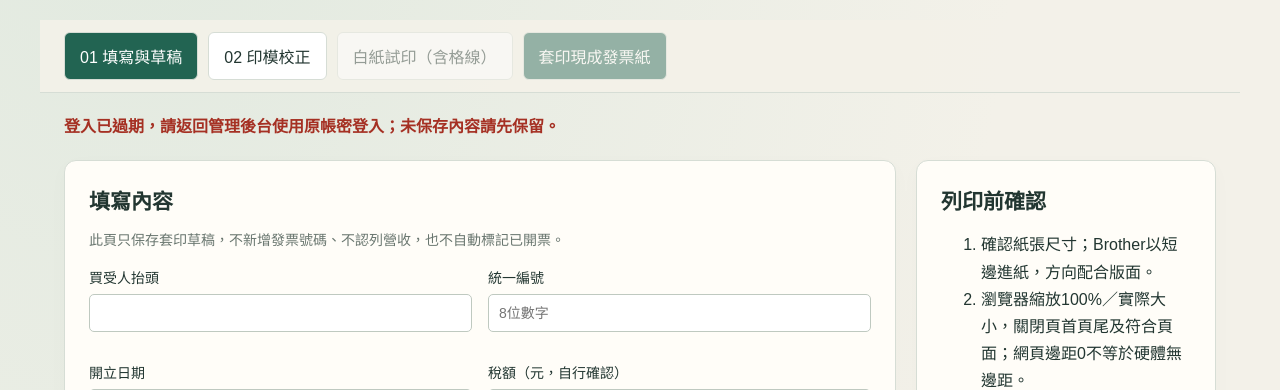
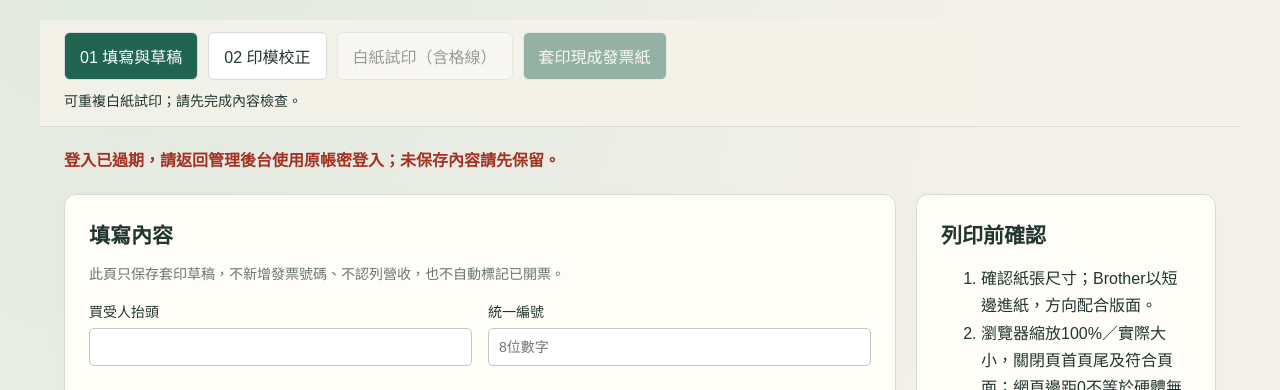
Before and after one commit to lin61751226-netizen/santong-erp, a FastAPI app: template backend/app/templates/invoice_overprint.html in a window 1280 px wide. Shown: the part 216-606 px from the top of the page. Run offline with FastAPI, Linux system fonts and the light colour scheme; the template is opened without the code that fills it, so the values that code supplies are empty; some libraries are stand-ins or nearby versions.

Commit message:
fix: allow repeat white-paper calibration with visible warnings

```diff
--- a/backend/app/static/invoice_overprint.css
+++ b/backend/app/static/invoice_overprint.css
@@ -6,6 +6,7 @@ header span { display:block; margin-top:20px; color:var(--muted); font-size:13px
 h1 { font-family:PMingLiU,serif; font-size:36px; margin:12px 0; } h2 { font-size:21px; margin:0 0 14px; }
 a { color:var(--accent); } p,li { line-height:1.7; } .muted { color:var(--muted); font-size:14px; }
 .toolbar,.actions { display:flex; flex-wrap:wrap; gap:10px; align-items:center; } .toolbar { position:sticky; top:0; z-index:3; background:#f3f1e9f5; padding:12px 24px; border-bottom:1px solid var(--line); }
+#printHint { flex-basis:100%; margin:0; font-size:14px; }
 button { font:inherit; padding:11px 15px; border:1px solid var(--line); border-radius:6px; background:white; color:var(--ink); cursor:pointer; }
 button[aria-pressed="true"],#saveDraft,#saveLayout,#overprint { background:var(--accent); color:white; }
 button:disabled { opacity:.45; cursor:not-allowed; } button:focus-visible,input:focus-visible,select:focus-visible { outline:3px solid #ab8e3d; outline-offset:2px; }
--- a/backend/app/static/invoice_overprint.js
+++ b/backend/app/static/invoice_overprint.js
@@ -39,11 +39,18 @@ export function backupMessage(result) {
   return result?.status === 'saved' ? '雲端資料庫備份成功。' : '雲端備份尚未成功，請勿重新部署；請按「重試雲端備份」。';
 }
 
+export function printAllowed(test, validInput, ready, aligned) {
+  return Boolean(validInput && (test || (ready && aligned)));
+}
+
 if (typeof document !== 'undefined') {
   const $ = id=>document.getElementById(id);
-  const state = {layout:null, layoutRevision:0, draftKey:null, draftRevision:0, ready:false, sequence:0, draftDirty:false, layoutDirty:false, draftOffset:0};
+  const state = {layout:null, layoutRevision:0, draftKey:null, draftRevision:0, ready:false, validInput:false, printing:false, sequence:0, draftDirty:false, layoutDirty:false, draftOffset:0};
   let timer;
   function message(text, error=false) { $('status').textContent=text; $('status').classList.toggle('error',error); }
+  function validationMessage(text, error=false) {
+    for(const id of ['validation','printHint']) { $(id).textContent=text;$(id).classList.toggle('error',error); }
+  }
   async function api(path, options={}) {
     const response = await fetch('/api/invoice-print/'+path,{...options,credentials:'same-origin',headers:{'Content-Type':'application/json',...options.headers}});
     if (response.status===401) throw new Error('登入已過期，請返回管理後台使用原帳密登入；未保存內容請先保留。');
@@ -63,8 +70,8 @@ if (typeof document !== 'undefined') {
     return content;
   }
   function invalidate() {
-    state.sequence++; state.ready=false; $('aligned').checked=false; $('overprint').disabled=true; $('testPrint').disabled=true;
-    $('validation').textContent='重新檢查中…';
+    state.sequence++; state.ready=false; state.validInput=false; $('aligned').checked=false; $('overprint').disabled=true; $('testPrint').disabled=true;
+    validationMessage('重新檢查中…');
     document.body.classList.remove('print-armed','test-print');
   }
   function schedule() { invalidate(); clearTimeout(timer); timer=setTimeout(()=>refresh(),220); }
@@ -102,9 +109,9 @@ if (typeof document !== 'undefined') {
   }
   async function refresh() {
     if (!state.layout) return false;
-    const sequence=++state.sequence; state.ready=false; $('overprint').disabled=true;$('testPrint').disabled=true;
+    const sequence=++state.sequence; state.ready=false; state.validInput=false; $('overprint').disabled=true;$('testPrint').disabled=true;
     if (!$('draftForm').checkValidity() || !$('layoutForm').checkValidity()) {
-      $('validation').textContent='請完成必填內容；數量、日期及校正值必須在範圍內。'; $('printFields').replaceChildren();return false;
+      validationMessage('請完成必填內容；數量、日期及校正值必須在範圍內。',true); $('printFields').replaceChildren();return false;
     }
     const draft=readDraft(), layout=readLayout();
     try {
@@ -140,12 +147,11 @@ if (typeof document !== 'undefined') {
           invalid.push(LABELS[a.key],LABELS[b.key]);a.element.classList.add('bad');b.element.classList.add('bad');
         }
       }
-      state.ready=invalid.length===0;
-      $('validation').textContent=state.ready?'欄位位於紙張內；仍需白紙試印比對實際格位。':`超出範圍或欄位重疊：${[...new Set(invalid)].join('、')}。請調整座標、寬度、字體或內容。`;
-      $('validation').classList.toggle('error',!state.ready);
-      $('testPrint').disabled=!state.ready; $('overprint').disabled=!(state.ready&&$('aligned').checked);
+      state.validInput=true;state.ready=invalid.length===0;
+      validationMessage(state.ready?'可重複白紙試印；關閉或取消預覽後可再次試印。':`超出範圍或欄位重疊：${[...new Set(invalid)].join('、')}。可用白紙試印校正（可能截字），正式套印已停用。`,!state.ready);
+      $('testPrint').disabled=!printAllowed(true,state.validInput,state.ready,false); $('overprint').disabled=!printAllowed(false,state.validInput,state.ready,$('aligned').checked);
       return state.ready;
-    } catch(error) { if(sequence===state.sequence){$('validation').textContent=error.message;message(error.message,true);} return false; }
+    } catch(error) { if(sequence===state.sequence){validationMessage(error.message,true);message(error.message,true);} return false; }
   }
   function mayDiscard() {
     if(state.savingDraft){message('草稿正在保存，請等保存結果後再切換。');return false;}
@@ -214,14 +220,27 @@ if (typeof document !== 'undefined') {
     if(JSON.stringify(readDraft())!==fingerprint)throw new Error('內容已變更，請重新試算。');
     $('tax').value=Math.floor((result.subtotal*5+50)/100);state.draftDirty=true;schedule();
   });
+  const printMedia=window.matchMedia('print');
+  function restorePrint() {
+    if(printMedia.matches||!document.body.classList.contains('print-armed'))return;
+    document.body.classList.remove('print-armed','test-print');
+    clearTimeout(timer);refresh();
+  }
   async function print(test) {
-    if(!test&&!$('aligned').checked)return;
-    if(!await refresh()||(!test&&!$('aligned').checked))return;
-    if(!test&&(!readDraft().buyer||!readDraft().tax_id)){message('正式套印前請填寫買受人與8位統編。',true);return;}
-    document.body.classList.toggle('test-print',test);document.body.classList.add('print-armed');window.print();
+    if(state.printing||(!test&&!$('aligned').checked))return;
+    state.printing=true;clearTimeout(timer);
+    try {
+      const ready=await refresh();
+      if(!printAllowed(test,state.validInput,ready,$('aligned').checked))return;
+      if(!test&&(!readDraft().buyer||!readDraft().tax_id)){message('正式套印前請填寫買受人與8位統編。',true);return;}
+      document.body.classList.toggle('test-print',test);document.body.classList.add('print-armed');window.print();
+    } catch(error) { message(`無法開啟列印預覽：${error.message}`,true); }
+    finally { state.printing=false;restorePrint(); }
   }
   $('testPrint').onclick=()=>print(true);$('overprint').onclick=()=>print(false);
-  window.addEventListener('afterprint',()=>document.body.classList.remove('print-armed','test-print'));
+  window.addEventListener('afterprint',restorePrint);
+  printMedia.addEventListener('change',event=>{if(!event.matches)restorePrint();});
+  window.addEventListener('focus',restorePrint);
   window.addEventListener('beforeunload',event=>{if(state.draftDirty||state.layoutDirty||state.savingDraft||state.savingLayout){event.preventDefault();event.returnValue='';}});
   (async()=>{
     try { await loadLayout();newDraft();$('saveLayout').disabled=false;$('saveDraft').disabled=false;$('sampleLayout').disabled=false; }
--- a/backend/app/templates/invoice_overprint.html
+++ b/backend/app/templates/invoice_overprint.html
@@ -3,9 +3,9 @@
 <head>
   <meta charset="utf-8"><meta name="viewport" content="width=device-width, initial-scale=1">
   <title>三聯式發票套印｜三通工程行</title>
-  <link rel="stylesheet" href="/static/invoice_overprint.css?v=195x103-20261023">
+  <link rel="stylesheet" href="/static/invoice_overprint.css?v=repeat-print-20261023">
   <style id="paperStyle"></style>
-  <script type="module" src="/static/invoice_overprint.js?v=195x103-20261023"></script>
+  <script type="module" src="/static/invoice_overprint.js?v=repeat-print-20261023"></script>
 </head>
 <body>
   <header class="no-print"><a href="/#panel-invoice-overprint">返回管理後台</a><span>三通工程行 ／ 文件工作台</span><h1>三聯式發票套印</h1><p><span id="paperSummary">讀取紙張尺寸中</span> · 只印內容 · 座標仍需白紙試印校正</p></header>
@@ -14,6 +14,7 @@
     <button type="button" id="layoutTab" aria-pressed="false">02 印模校正</button>
     <button type="button" id="testPrint" disabled>白紙試印（含格線）</button>
     <button type="button" id="overprint" disabled>套印現成發票紙</button>
+    <p id="printHint" role="status">可重複白紙試印；請先完成內容檢查。</p>
   </div>
   <p id="status" class="message no-print" role="status" aria-live="polite">正在讀取已存印模…</p>
   <main class="no-print">
```
Also changed, not shown: backend/tests/test_invoice_print.mjs (+22 -3 lines), 交接記錄.md (+19 -0 lines).
